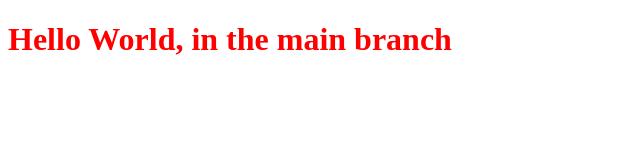
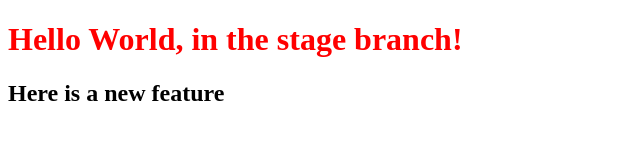
Before and after one commit to ErikAndreasOhlsson/simple-nodejs-webapp-2, a website: page www/index.html in a window 1280 px wide. Shown: the whole page, without its empty margins (0-640 px from the left). Drawn offline with Linux system fonts and the light colour scheme.

Commit message:
New feature

```diff
--- a/www/index.html
+++ b/www/index.html
@@ -9,6 +9,10 @@
     <script src='main.js'></script>
 </head>
 <body>
-   <h1>Hello World, in the main branch</h1>
+   <h1>Hello World, in the stage branch!</h1>
+
+   <div>
+    <h2>Here is a new feature</h2>
+   </div>
 </body>
 </html>
```
